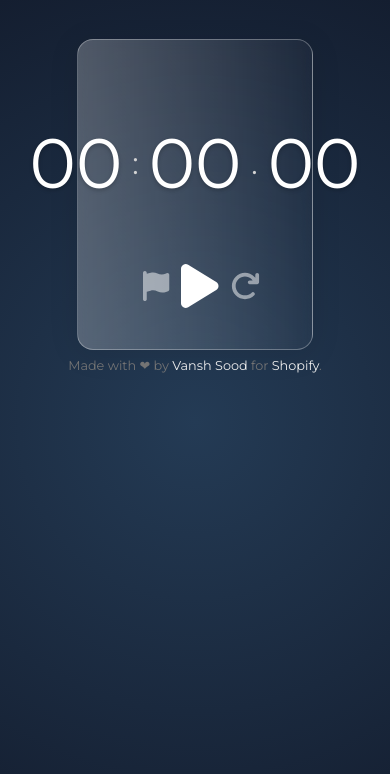
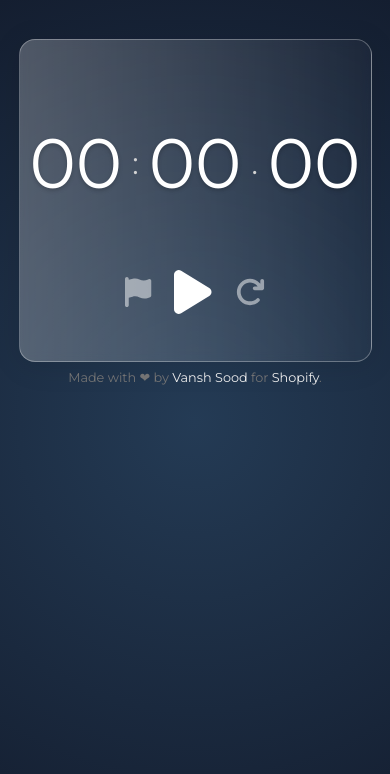
Before and after one commit to Shopify/eng-intern-assessment-react, a React app: page / in a window 390 px wide. Shown: the top 774 px of the page. Built offline with nearby package versions, Linux system fonts and the light colour scheme.

Commit message:
responsiveness fixed for stopwatch

```diff
--- a/public/index.html
+++ b/public/index.html
@@ -1,9 +1,9 @@
 <!DOCTYPE html>
 <html>
-    <head>
-        <title>Template Site</title>
-    </head>
-    <body>
-        <section id='root'></section>
-    </body>
+  <head>
+    <title>Vansh's Stopwatch</title>
+  </head>
+  <body>
+    <section id="root"></section>
+  </body>
 </html>
--- a/src/styles/StopWatchStyles.ts
+++ b/src/styles/StopWatchStyles.ts
@@ -7,6 +7,7 @@ const accentColor = "#4BA8FF";
 const TimerContainer = styled.div`
   margin: 0 auto;
   width: 60%;
+  max-width: 800px;
   border-radius: 20px;
   padding-top: 20px;
   padding-bottom: 20px;
@@ -26,6 +27,10 @@ const TimerContainer = styled.div`
   backdrop-filter: blur(5px);
   -webkit-backdrop-filter: blur(5px);
   border: 1px solid rgba(255, 255, 255, 0.3);
+
+  @media (max-width: 768px) {
+    width: 90%;
+  }
 `;
 
 const TimerHeader = styled.div`
```
